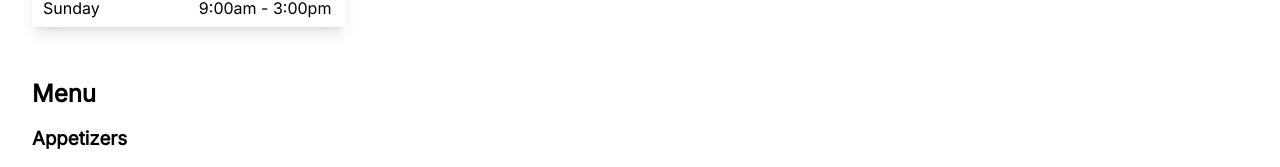
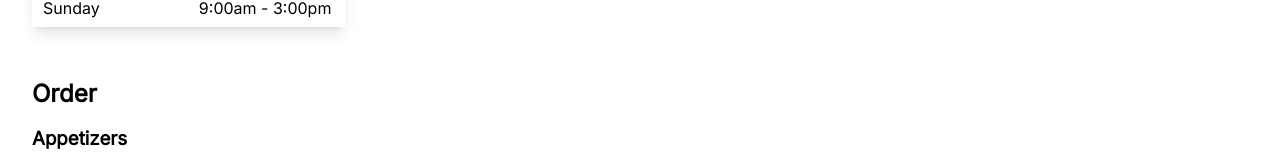
Before and after one commit to irfaan-jamarussadiq/react-restaurant, a React (Create React App) app: page / in a window 1280 px wide. Shown: the part 1241-1408 px from the top of the page. Built offline with nearby package versions, Linux system fonts and the light colour scheme; a web font is replaced by a local one.

Commit message:
Change Menu page to Order page

```diff
--- a/src/App.js
+++ b/src/App.js
@@ -1,14 +1,15 @@
 import './App.css'
+import Order from './components/pages/Order'
 import { NavBar, Footer, Home, About, HoursOfOperation, Menu, Contact } from './index'
 
 function App() {
   return (
     <div className="App">
-      <NavBar links={['About', 'Hours', 'Menu', 'Contact']}/>
+      <NavBar links={['About', 'Hours', 'Order', 'Contact']}/>
       <Home />
       <About />
       <HoursOfOperation />
-      <Menu />
+      <Order />
       <Contact />
       <Footer year='2022' company='Latheeth' developer='Irfaan Jamarussadiq' />
     </div>
--- a/src/components/pages/Menu.js
+++ b/src/components/pages/Menu.js
@@ -2,8 +2,7 @@ import { Link } from "react-router-dom"
 
 function Menu() {
     return (
-        <div className="page-container" id="menu">
-            <h2>Menu</h2>
+        <div id="menu">
             <MenuGallery title="Appetizers">
                 <div className="menu-gallery-row">
                     <MenuGalleryItem imageName="samosa.jpg" itemName="Samosa" />
--- /dev/null
+++ b/src/components/pages/Order.js
@@ -0,0 +1,12 @@
+import Menu from "./Menu"
+
+function Order() {
+    return (
+        <div className="page-container">
+            <h2>Order</h2>
+            <Menu />
+        </div>
+    )
+}
+
+export default Order
```
